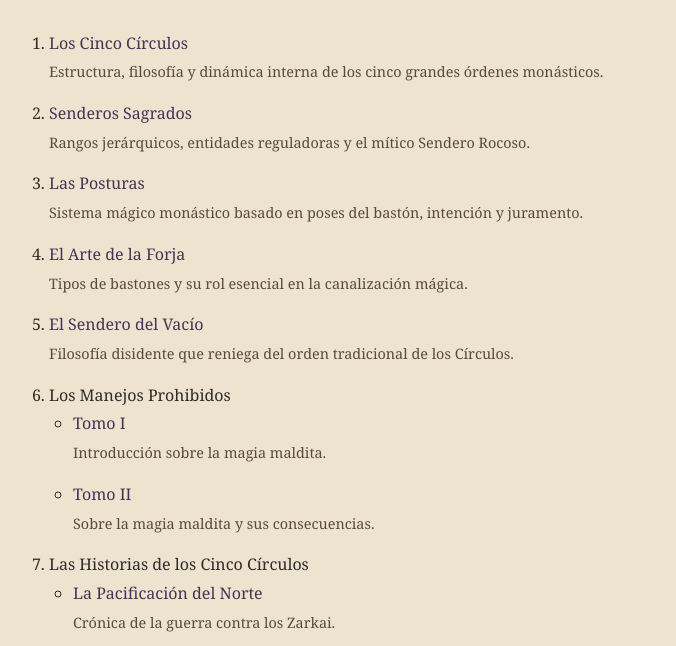
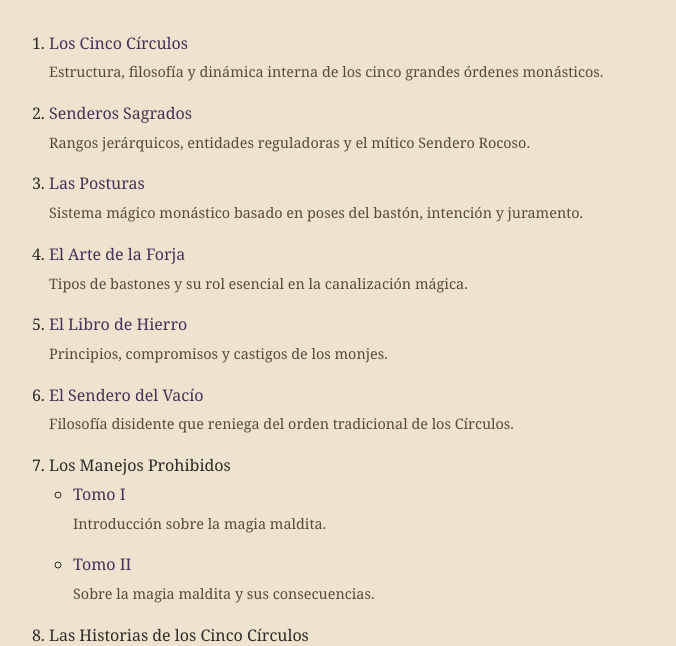
Before and after one commit to MrFraullen/Los-Cinco-Circulos, a plain HTML site: page index.html in a window 1280 px wide. Shown: the part 126-772 px from the top of the page, without its empty margins (215-891 px from the left). Drawn offline with Linux system fonts and the light colour scheme.

Commit message:
Update index.html

```diff
--- a/index.html
+++ b/index.html
@@ -67,6 +67,10 @@
                     <span class="desc">Tipos de bastones y su rol esencial en la canalización mágica.</span>
                 </li>
                 <li>
+                    <a href="el-libro-de-hierro.html">El Libro de Hierro</a><br>
+                    <span class="desc">Principios, compromisos y castigos de los monjes.</span>
+                </li>
+                <li>
                     <a href="05-sendero-del-vacio.html">El Sendero del Vacío</a><br>
                     <span class="desc">Filosofía disidente que reniega del orden tradicional de los Círculos.</span>
                 </li>
```
